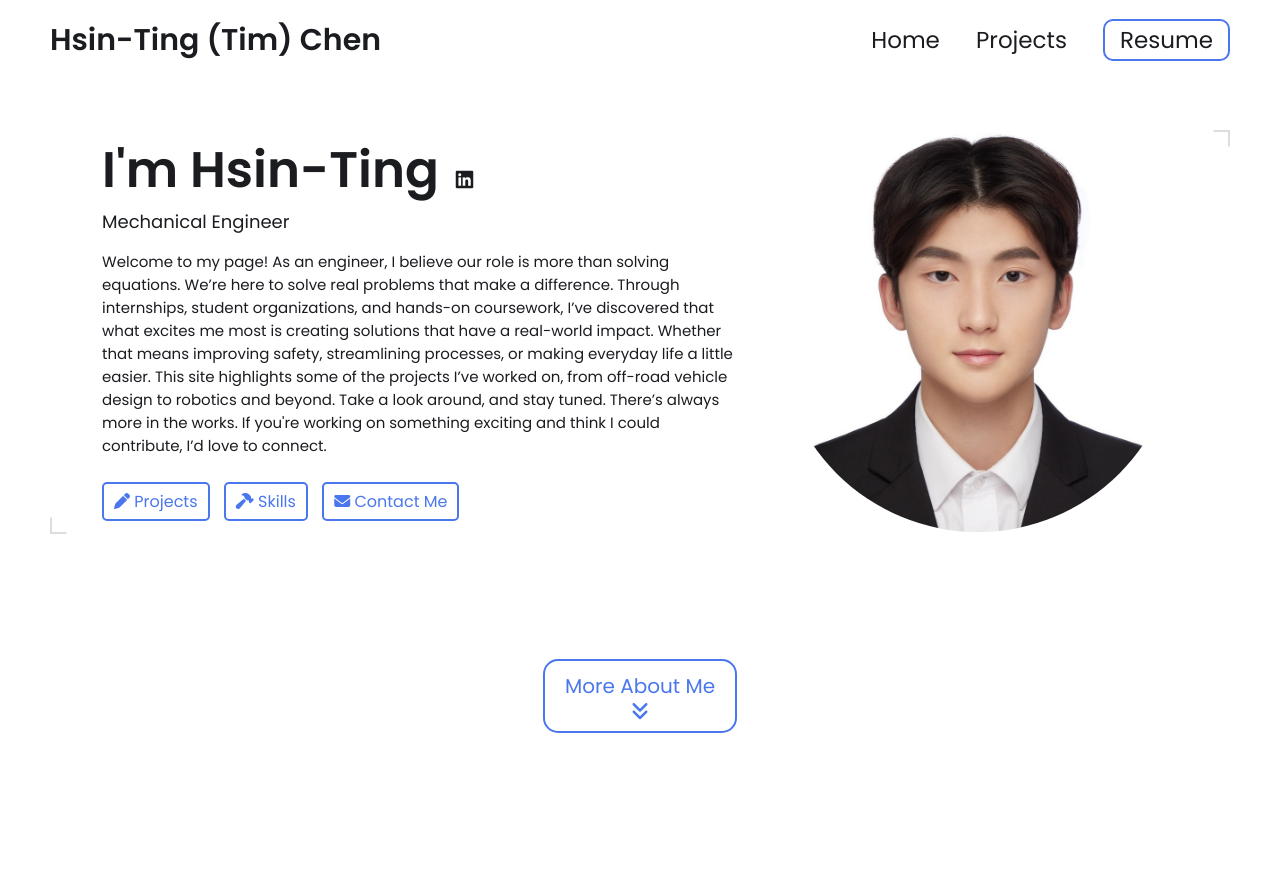
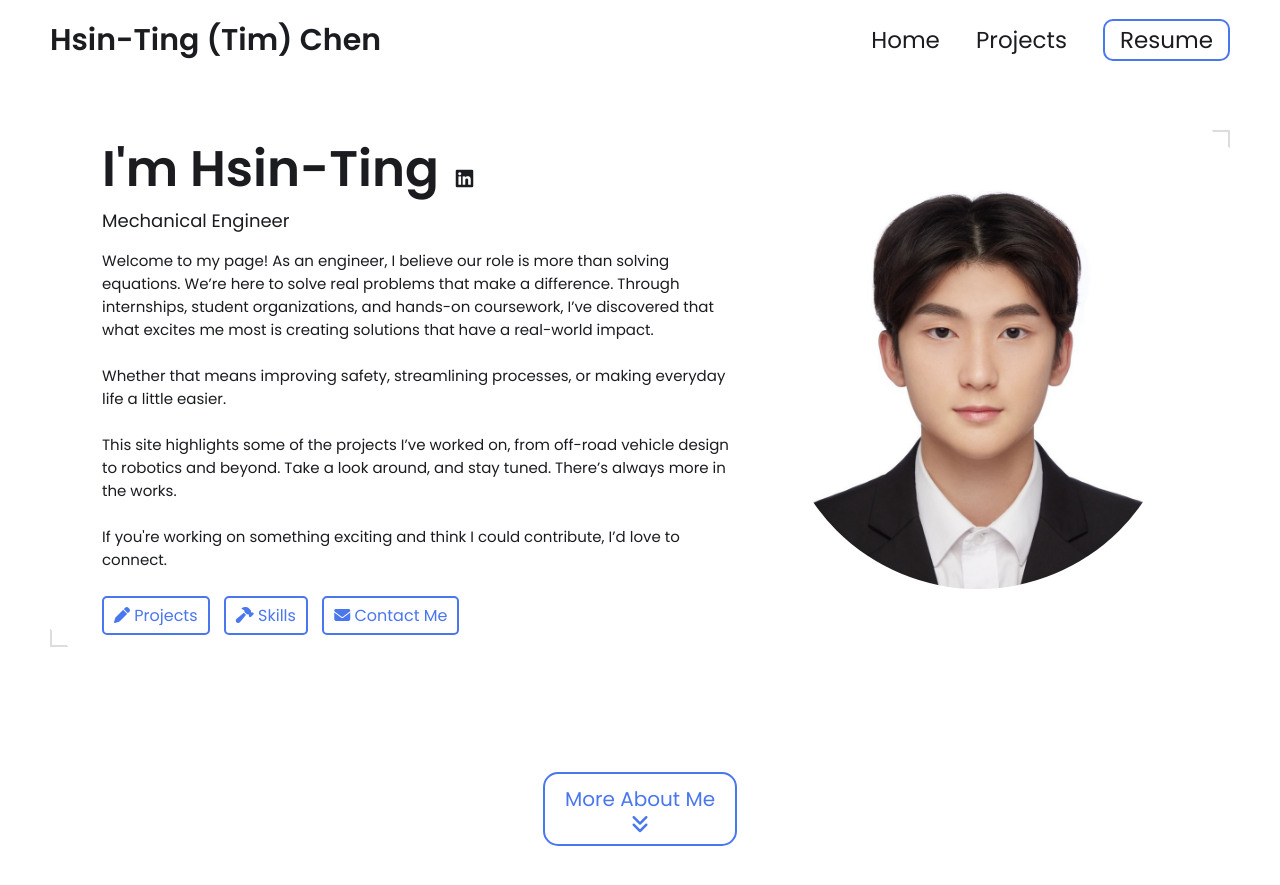
Before and after one commit to timchen863/timchen863.github.io, a Jekyll site: the page built from index.html, in a window 1280 px wide and 900 px high. Shown: the top 885 px of the window. Built offline with Jekyll 4.4.1, drawn with Linux system fonts in a browser that asks for light colours; part of the change alters nothing that is shown.

Commit message:
Update _config.yml

```diff
--- a/_config.yml
+++ b/_config.yml
@@ -14,16 +14,10 @@ title: Tim's Portfolio # This is what shows up in the tab of the browser
 # Hero Section
 name: Hsin-Ting (Tim) Chen
 headline: Mechanical Engineer
-description: | # dont remove this line. this will ignore all new lines until the next section
-  Welcome to my page! As an engineer, I believe our role is more than solving equations.
-  We’re here to solve real problems that make a difference.
-  Through internships, student organizations, and hands-on coursework, I’ve discovered
-  that what excites me most is creating solutions that have a real-world impact.
-  Whether that means improving safety, streamlining processes, or making everyday life
-  a little easier.
-
-  This site highlights some of the projects I’ve worked on, from off-road vehicle design to robotics and beyond. Take a look around, and stay tuned. There’s always more in the works.
-
+description: >- # dont remove this line. this will ignore all new lines until the next section
+  Welcome to my page! As an engineer, I believe our role is more than solving equations. We’re here to solve real problems that make a difference. Through internships, student organizations, and hands-on coursework, I’ve discovered that what excites me most is creating solutions that have a real-world impact.<br><br>
+  Whether that means improving safety, streamlining processes, or making everyday life a little easier.<br><br>
+  This site highlights some of the projects I’ve worked on, from off-road vehicle design to robotics and beyond. Take a look around, and stay tuned. There’s always more in the works.<br><br>
   If you're working on something exciting and think I could contribute, I’d love to connect.
 
 
```
